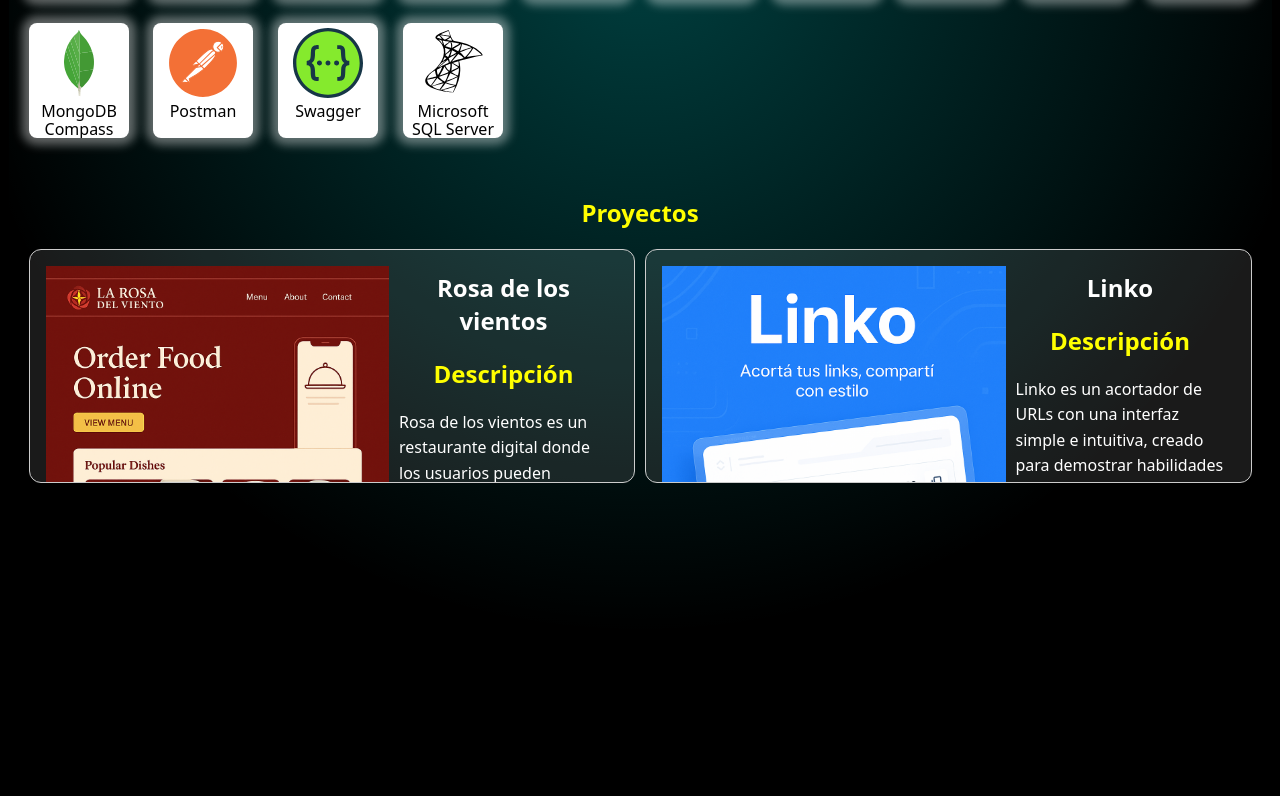
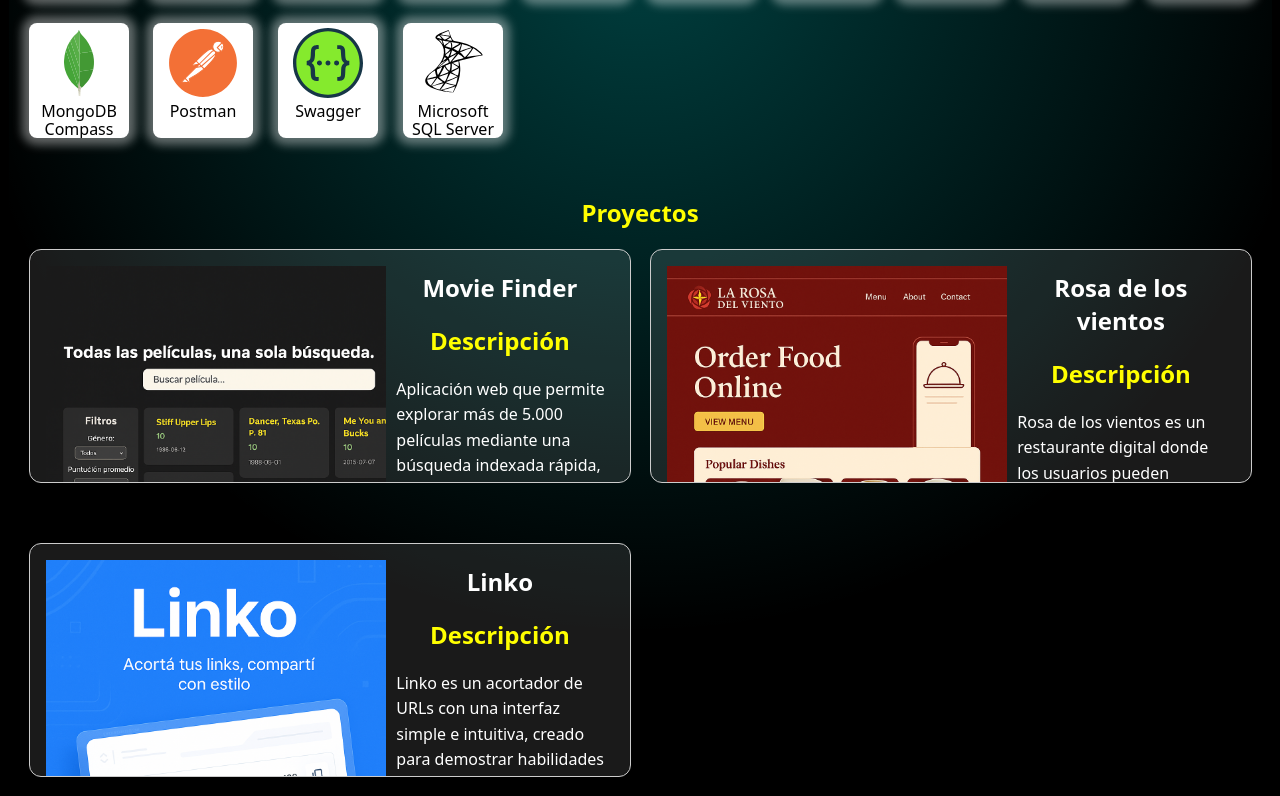
Before and after one commit to JoaquinGabriel17/portfolio-react, a Next.js app: page / in a window 1280 px wide. Shown: the part 2098-2894 px from the top of the page. Built offline with nearby package versions, Linux system fonts and the light colour scheme.

Commit message:
se agrega un proyecto

```diff
--- a/src/app/page.js
+++ b/src/app/page.js
@@ -12,9 +12,10 @@ import Projects from "@/components/projects/Project";
 import rosa from '@/../public/rosadelviento.png'
 import hills from '@/../public/hillsappi.png'
 import { DiReact } from 'react-icons/di';
-import { SiNextdotjs, SiMongodb, SiRedux, SiFirebase, SiJavascript } from 'react-icons/si';
+import { SiNextdotjs, SiMongodb, SiRedux, SiFirebase, SiJavascript,SiExpress  } from 'react-icons/si';
 import linko from '@/../public/linko.png'
-import { FaServer } from 'react-icons/fa'; // alternativa representativa para Express
+import { FaServer,FaNodeJs } from 'react-icons/fa'; // alternativa representativa para Express
+import movie from '@/../public/movie.png'
 
 
 
@@ -57,11 +58,22 @@ export default function Home() {
 
 let ProjectInfo = [
   {
+    name: 'Movie Finder',
+    description: 'Aplicación web que permite explorar más de 5.000 películas mediante una búsqueda indexada rápida, eficiente e intuitiva. Incluye múltiples filtros para refinar resultados',
+    image: movie.src,
+    features: ['Registro de usuarios', 'Compra', 'Venta', 'Gestión de envíos'],
+    techIcons: [<DiReact key="react" /> , <SiJavascript key="js" />, <FaNodeJs key="node"/>],
+    links:{
+      github: 'https://github.com/JoaquinGabriel17/Movie-Finder',
+      demo: 'https://movie-finder-beige-zeta.vercel.app/'
+    }
+  },
+  {
     name: 'Rosa de los vientos',
     description: 'Rosa de los vientos es un restaurante digital donde los usuarios pueden comprar y vender alimentos.',
     image: rosa.src,
     features: ['Registro de usuarios', 'Compra', 'Venta', 'Gestión de envíos'],
-    techIcons: [<DiReact key="react" />, <SiRedux key="redux" />, <SiFirebase key="firebase" />, <SiJavascript key="js" />],
+    techIcons: [<DiReact key="react" />, <SiRedux key="redux" />, <SiFirebase key="firebase" />, <SiJavascript key="js" />, <FaNodeJs key="node"/> ],
     links:{
       github: 'https://github.com/OscarMayaC/PFhenryFront',
       demo: 'https://p-fhenry-front.vercel.app/'
@@ -83,7 +95,7 @@ let ProjectInfo = [
     description: 'Linko es un acortador de URLs con una interfaz simple e intuitiva, creado para demostrar habilidades en desarrollo full stack con tecnologías modernas.',
     image: linko.src,
     features: ['Registro de usuarios', 'Acortar URLs', 'Guardar URLs'],
-    techIcons: [<DiReact key="react" />, <SiNextdotjs key="next" />, <SiJavascript key="js" />, <SiMongodb key="mongodb" />],
+    techIcons: [<DiReact key="react" />, <SiNextdotjs key="next" />, <SiJavascript key="js" />, <SiMongodb key="mongodb" />, <FaNodeJs key="node"/>],
     links:{
       github: 'https://github.com/JoaquinGabriel17/url-shortener',
       demo: 'https://linko-nine.vercel.app/'
--- a/src/components/ProjectCard/ProjectCard.module.css
+++ b/src/components/ProjectCard/ProjectCard.module.css
@@ -8,7 +8,7 @@
     padding: 1rem;
     border-radius: 12px;
     background-color: rgb(255, 255, 255, 0.1);
-    width: 600px;
+    width: 568px;
     margin-bottom: 50px;
 
   }
--- a/src/components/projects/Project.module.css
+++ b/src/components/projects/Project.module.css
@@ -10,7 +10,7 @@
     flex-direction: row;
     justify-content: space-between;
     gap: 10px;
-
+    flex-wrap: wrap;
 
 }
 
```
Also changed, not shown: public/movie.png (added).
